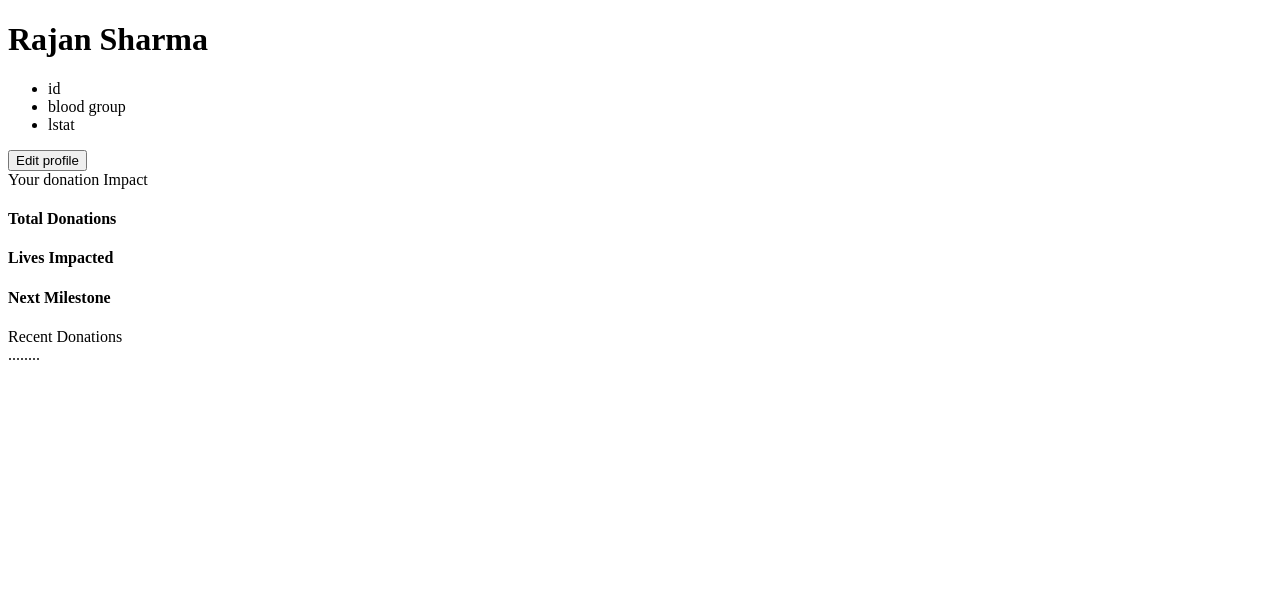
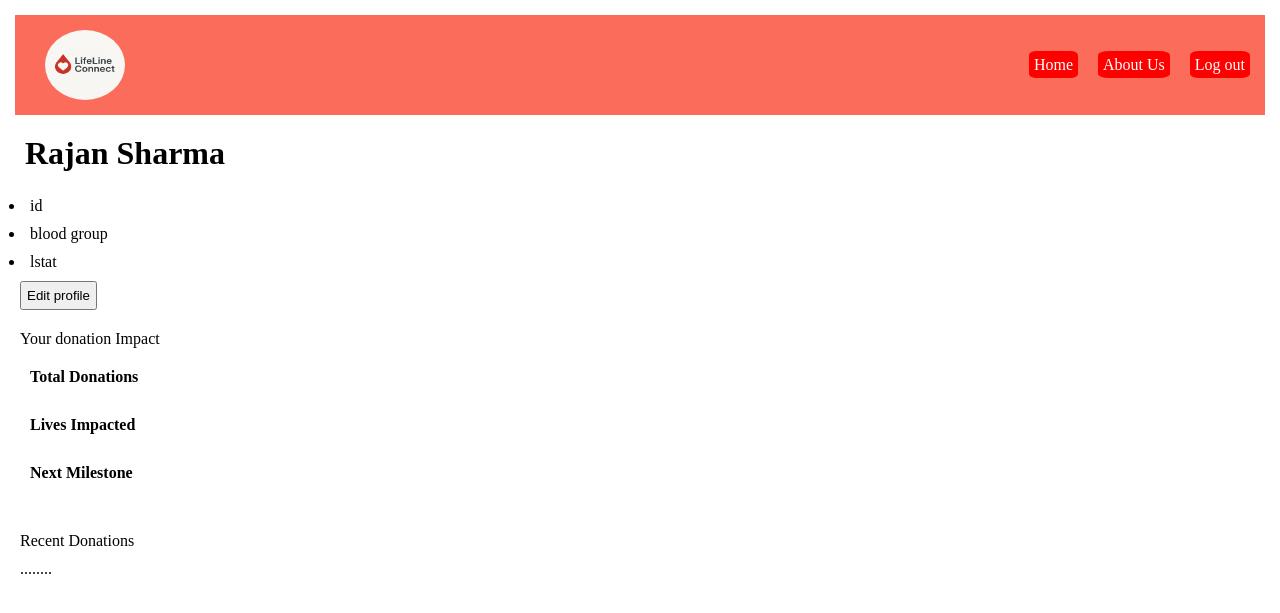
Before and after one commit to Rajan-git908/V-project, a PHP site: page /Dashboard.php in a window 1280 px wide. Shown: the top 613 px of the page. Run offline with PHP 8.4, Linux system fonts and the light colour scheme.

Commit message:
dashboard style

```diff
--- /dev/null
+++ b/Css/dashboard.css
@@ -0,0 +1,37 @@
+*{
+    margin: 0;
+    box-sizing: border-box;
+    padding: 5px;
+}
+.header{
+height: 100px;
+display: flex;
+justify-content: space-between;
+background-color: rgba(250, 76, 53, 0.814);
+padding-left: 20px;
+position: relative;
+
+}
+.logo img {
+    height: 100%;
+    width: 90px;
+    border-radius: 90%;
+}
+.header ul {
+    list-style: none;
+    display: flex;
+    align-items: center;
+    gap: 10px;
+}
+.header ul li a{
+    text-decoration: none;
+    background-color: red;
+    border-radius: 15%;
+    color: white;
+    transition: transform 0.3s ease;
+}
+.header ul li a:hover{
+    color: black;
+    background-color: cyan;
+    transform: translateY(-5px);
+}
--- a/Dashboard.php
+++ b/Dashboard.php
@@ -3,10 +3,20 @@
 <head>
     <meta charset="UTF-8">
     <meta name="viewport" content="width=device-width, initial-scale=1.0">
-    <title>Document</title>
+    <title>Dashboard</title>
+    <link rel="stylesheet" href="Css/dashboard.css">
 </head>
 <body>
-
+    <nav>
+        <div class="header">
+            <div class="logo"><img src="../V-project/Images/logo.jpg" alt="missisng image"></div>
+            <ul>
+                <li><a href="index.html">Home</a></li>
+                <li><a href="#about">About Us</a></li>
+                <li><a href="logout.php">Log out</a></li>
+            </ul>
+        </div>
+    </nav>
 <div class="profile">
     <div class="profile-head">
         <h1 id="name">Rajan Sharma</h1>
```
